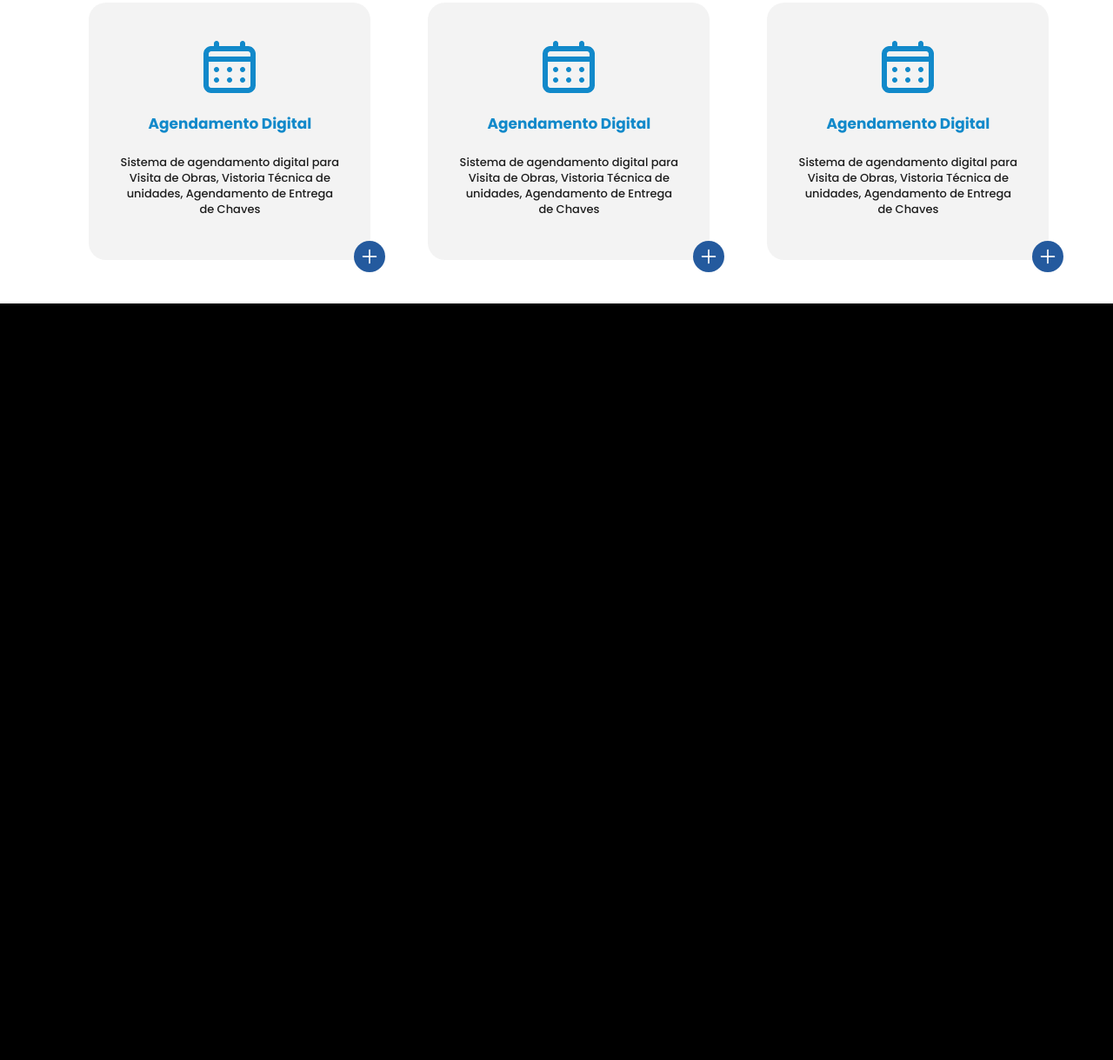
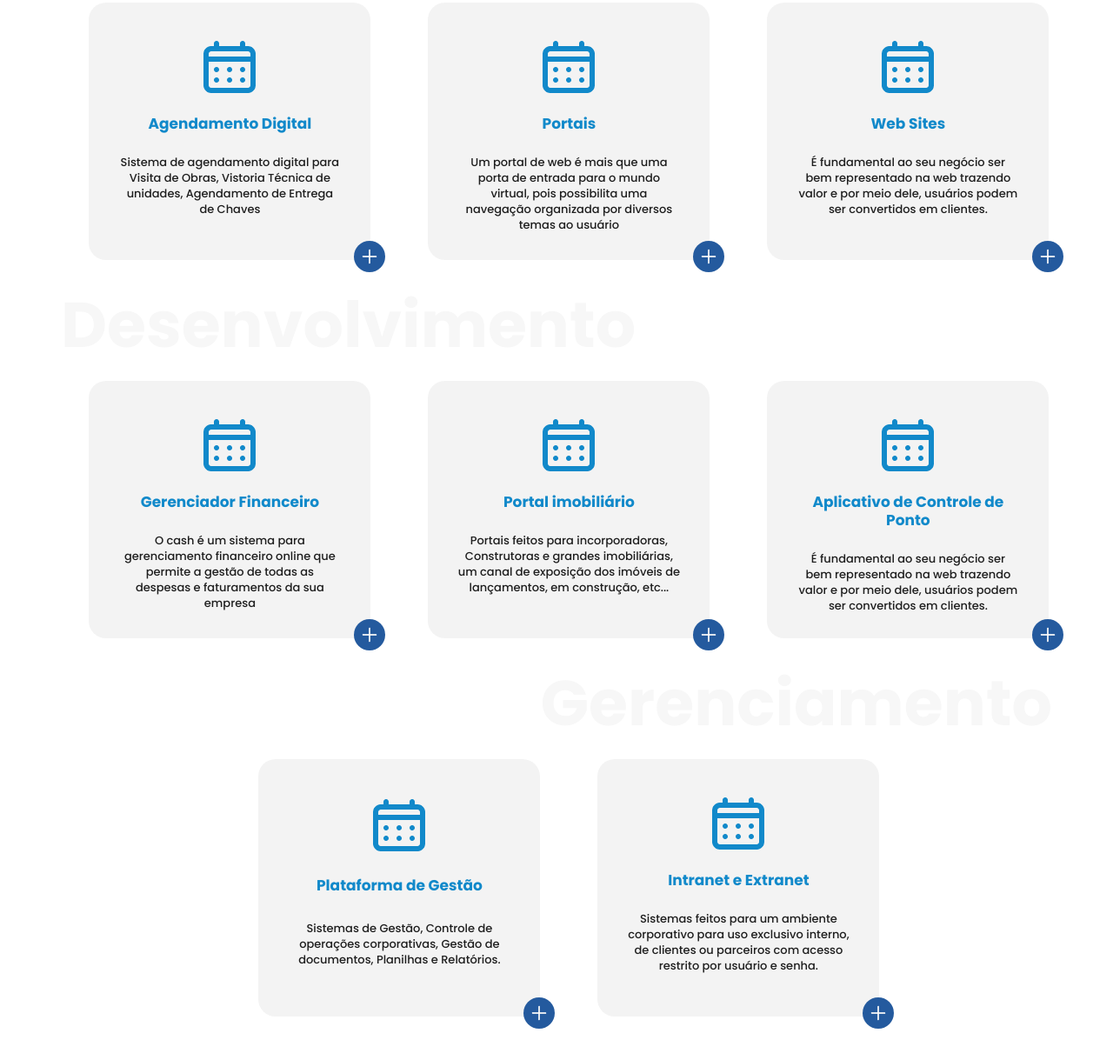
Before and after one commit to jhonatanfo/homeBR, a plain HTML site: page index.html in a window 1280 px wide. Shown: the part 2523-3742 px from the top of the page at 87% size. Before the commit the page ends 2872 px from the top, so only its background shows below. Drawn offline with nearby package versions, Linux system fonts and the light colour scheme; files that its build step writes are made by us from their sources.

Commit message:
feat: cases v2

```diff
--- a/content/css/style.css
+++ b/content/css/style.css
@@ -392,6 +392,10 @@ body {
     color: #F7F7F7;
 }
 
+.bg-servicos h3.text-left {
+    text-align: left;
+}
+
 .box-servicos {
     width: 90%;
     height: 296px;
--- a/index.html
+++ b/index.html
@@ -155,16 +155,62 @@
                 <div class="col-md-4">
                     <div class="box-servicos">
                         <i class="icon-agendamento-digital"></i>
-                        <h4>Agendamento Digital</h4>
-                        <p>Sistema de agendamento digital para Visita de Obras, Vistoria Técnica de unidades, Agendamento de Entrega de Chaves</p>
+                        <h4>Portais</h4>
+                        <p>Um portal de web é mais que uma porta de entrada para o mundo virtual, pois possibilita uma navegação organizada por diversos temas ao usuário</p>
                         <a href=""></a>
                     </div>
                 </div>
                 <div class="col-md-4">
                     <div class="box-servicos">
                         <i class="icon-agendamento-digital"></i>
-                        <h4>Agendamento Digital</h4>
-                        <p>Sistema de agendamento digital para Visita de Obras, Vistoria Técnica de unidades, Agendamento de Entrega de Chaves</p>
+                        <h4>Web Sites</h4>
+                        <p>É fundamental ao seu negócio ser bem representado na web trazendo valor e por meio dele, usuários podem ser convertidos em clientes.</p>
+                        <a href=""></a>
+                    </div>
+                </div>
+                <div class="col-md-12">
+                    <h3 class="text-left">Desenvolvimento</h3>
+                </div>
+                <div class="col-md-4">
+                    <div class="box-servicos">
+                        <i class="icon-agendamento-digital"></i>
+                        <h4>Gerenciador Financeiro</h4>
+                        <p>O cash é um sistema para gerenciamento financeiro online que permite a gestão de todas as despesas e faturamentos da sua empresa</p>
+                        <a href=""></a>
+                    </div>
+                </div>
+                <div class="col-md-4">
+                    <div class="box-servicos">
+                        <i class="icon-agendamento-digital"></i>
+                        <h4>Portal imobiliário</h4>
+                        <p>Portais feitos para incorporadoras, Construtoras e grandes imobiliárias, um canal de exposição dos imóveis de lançamentos, em construção, etc...</p>
+                        <a href=""></a>
+                    </div>
+                </div>
+                <div class="col-md-4">
+                    <div class="box-servicos">
+                        <i class="icon-agendamento-digital"></i>
+                        <h4>Aplicativo de Controle de Ponto</h4>
+                        <p>É fundamental ao seu negócio ser bem representado na web trazendo valor e por meio dele, usuários podem ser convertidos em clientes.</p>
+                        <a href=""></a>
+                    </div>
+                </div>
+                <div class="col-md-12">
+                    <h3>Gerenciamento</h3>
+                </div>
+                <div class="col-md-4 col-md-offset-2">
+                    <div class="box-servicos">
+                        <i class="icon-agendamento-digital"></i>
+                        <h4>Plataforma de Gestão</h4>
+                        <p>Sistemas de Gestão, Controle de operações corporativas, Gestão de documentos, Planilhas e Relatórios.</p>
+                        <a href=""></a>
+                    </div>
+                </div>
+                <div class="col-md-4">
+                    <div class="box-servicos">
+                        <i class="icon-agendamento-digital"></i>
+                        <h4>Intranet e Extranet</h4>
+                        <p>Sistemas feitos para um ambiente corporativo para uso exclusivo interno, de clientes ou parceiros com acesso restrito por usuário e senha.</p>
                         <a href=""></a>
                     </div>
                 </div>
```
